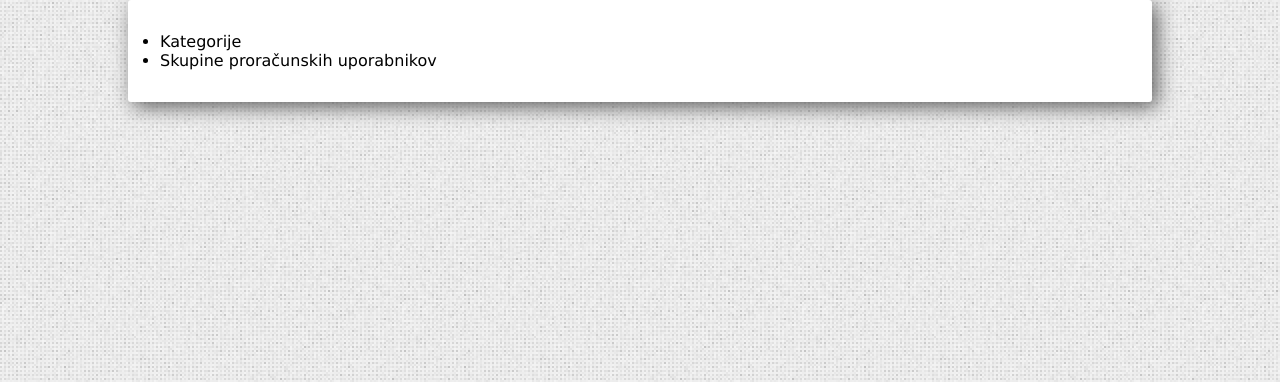
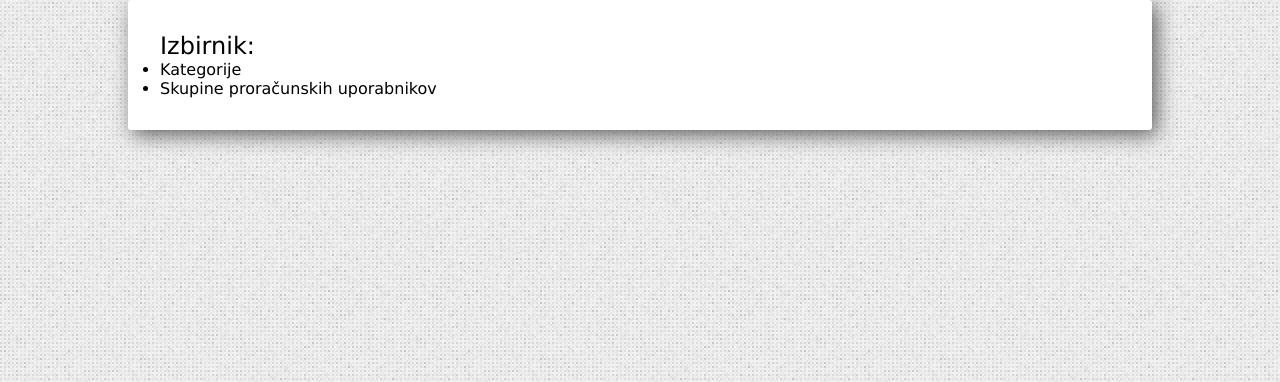
Before and after one commit to jank0s/proris, a Django app: page / in a window 1280 px wide. Shown: the part 38-420 px from the top of the page. Run offline with Django 3.2, Linux system fonts and the light colour scheme; some libraries are stand-ins or nearby versions.

Commit message:
Design update

```diff
--- a/webapp/static/webapp/styles/style.css
+++ b/webapp/static/webapp/styles/style.css
@@ -2,6 +2,10 @@
 /* CSS Document */
 
 body, div, h1, h2, h3, h4, h5, h6, p, ul, img {margin:0px; padding:0px; }
+
+h2, h3 {
+	font-weight: 100;
+}
 
 a:link {
     color:#000000;
@@ -81,6 +85,7 @@ body{
 }
 
 #content table thead th {
+	padding: 5px 0;
     background: -webkit-gradient(linear, left top, left bottom, from(#F1F1F1), to(#D8D8D8));
 }
 
--- a/webapp/static/webapp/templates/index.html
+++ b/webapp/static/webapp/templates/index.html
@@ -1,5 +1,5 @@
-<ul>
-
+<h2>Izbirnik: </h2>
+<ul class="menu">
     <li><a href="#/pb/2013">Kategorije</a></li>
     <li><a href="#/bug/2013">Skupine proračunskih uporabnikov</a></li>
 </ul>
```
